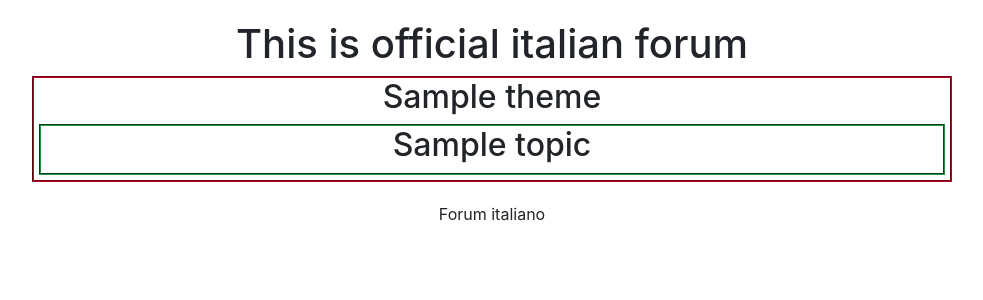
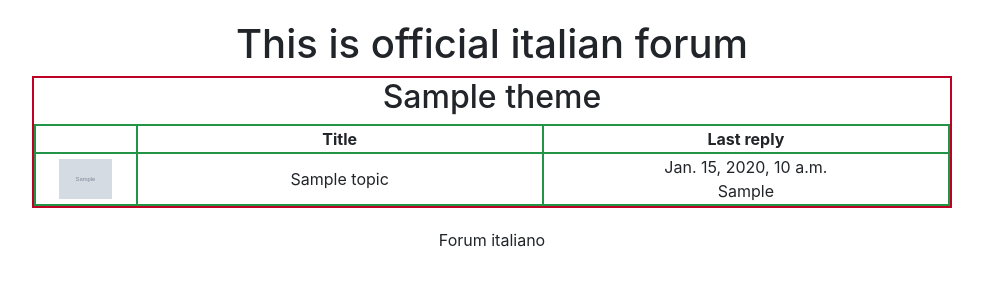
Before and after one commit to ArturBa/CS50-s-Web-Programming-with-Python-and-JavaScript, a Django app: page / in a window 1280 px wide. Shown: the top 300 px of the page, without its empty margins (148-1131 px from the left). Run offline with Django 3.2, Linux system fonts and the light colour scheme; tables that the repository leaves empty hold one stand-in row (values such as "Sample post"); grey boxes marked "Sample" are stand-in pictures; style sheets or scripts are compiled from the project's sources; some libraries are stand-ins or nearby versions.

Commit message:
Add theme image

```diff
--- a/final/forum/models.py
+++ b/final/forum/models.py
@@ -4,6 +4,7 @@ from django.db import models
 
 class Theme(models.Model):
     title = models.CharField(max_length=128)
+    icon = models.CharField(max_length=512)
 
     def __str__(self):
         return f'Theme: {self.title}'
--- a/final/forum/static/forum/style/index.scss
+++ b/final/forum/static/forum/style/index.scss
@@ -2,10 +2,31 @@
 
 .theme {
   width: 100%;
-  border: #be0027 2px groove;
+  border: #be0027 2px solid;
 }
 
-.topic {
-  margin: 5px;
-  border: #239346 2px groove;
+table {
+  table-layout: fixed;
+  width: 100%;
+
+  th, td {
+    border: $green 2px solid;
+
+  }
+
+  .topic-icon {
+    width: 10%;
+
+    img {
+      height: 40px;
+    }
+  }
+
+  .title {
+    width: 40%;
+  }
+
+  .last-post {
+    width: 40%;
+  }
 }
--- a/final/forum/templates/forum/index.html
+++ b/final/forum/templates/forum/index.html
@@ -14,11 +14,39 @@
     {% for theme in themes %}
         <div class="theme">
             <h2>{{ theme.title }}</h2>
-            {% for topic in theme.topic.all %}
-                <div class="topic">
-                    <h2>{{ topic.title }}</h2>
-                </div>
-            {% endfor %}
+            <table>
+                <tr>
+                    <th class="topic-icon">
+
+                    </th>
+                    <th class="title">
+                        Title
+                    </th>
+                    <th class="last-post">
+                        Last reply
+                    </th>
+                </tr>
+                <tbody>
+                {% for topic in theme.topic.all %}
+                    <tr>
+                        <td class="topic-icon">
+                            <img src="{{ theme.icon }}" alt="{{ theme.title }}">
+                        </td>
+                        <td class="title">
+                            {{ topic.title }}
+                        </td>
+                        <td class="last-post">
+                            <div class="date">
+                                {{ topic.post.last.date }}
+                            </div>
+                            <div class="text">
+                                {{ topic.post.last.value }}
+                            </div>
+                        </td>
+                    </tr>
+                {% endfor %}
+                </tbody>
+            </table>
         </div>
     {% endfor %}
 {% endblock %}
--- a/final/forum/views.py
+++ b/final/forum/views.py
@@ -7,6 +7,7 @@ def index(request):
     context = {
         'themes': Theme.objects.all()
     }
+    print(Theme.objects.all()[0].topic.all()[0].post.last())
     return render(request, 'forum/index.html', context)
 
 
```
